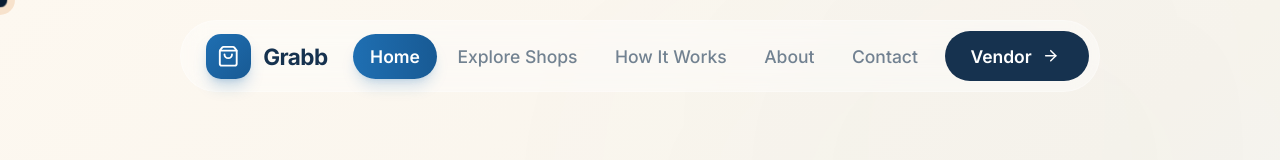
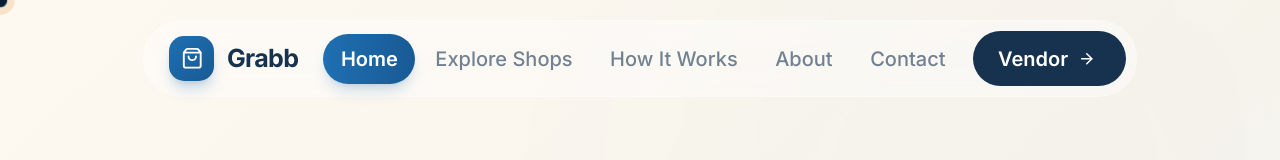
Before and after one commit to ArjunK017/Grabb-Local-Vendor-Discovery-Delivery-Platform, a React (Vite) app: page / in a window 1280 px wide. Shown: the top 160 px of the page. Built offline with nearby package versions, Linux system fonts and the light colour scheme.

Commit message:
Bump nav links to text-base, logo to text-xl

```diff
--- a/src/components/Header.tsx
+++ b/src/components/Header.tsx
@@ -63,7 +63,7 @@ export default function Header() {
               <div className="w-9 h-9 rounded-xl bg-gradient-to-br from-ocean to-ocean-dark flex items-center justify-center text-white shadow-lg shadow-ocean/25 group-hover:shadow-ocean/40 transition-shadow">
                 <ShoppingBag className="w-4.5 h-4.5" />
               </div>
-              <span className="font-fraunces text-lg font-bold text-navy tracking-tight">Grabb</span>
+              <span className="font-fraunces text-xl font-bold text-navy tracking-tight">Grabb</span>
             </Link>
 
             {/* Nav Links */}
@@ -73,7 +73,7 @@ export default function Header() {
                   key={link.to}
                   to={link.to}
                   end={link.to === '/'}
-                  className="relative px-3.5 py-2 rounded-full text-sm font-medium transition-all duration-300"
+                  className="relative px-3.5 py-2 rounded-full text-base font-medium transition-all duration-300"
                 >
                   {({ isActive }) => (
                     <>
@@ -96,7 +96,7 @@ export default function Header() {
             {/* CTA */}
             <Link
               to="/become-a-vendor"
-              className="group relative inline-flex items-center gap-2 bg-navy text-white pl-5 pr-6 py-2.5 rounded-full text-sm font-semibold hover:bg-ocean transition-colors duration-300 ml-1"
+              className="group relative inline-flex items-center gap-2 bg-navy text-white pl-5 pr-6 py-2.5 rounded-full text-base font-semibold hover:bg-ocean transition-colors duration-300 ml-1"
             >
               <span>Vendor</span>
               <ArrowRight className="w-3.5 h-3.5 group-hover:translate-x-0.5 transition-transform" />
```
